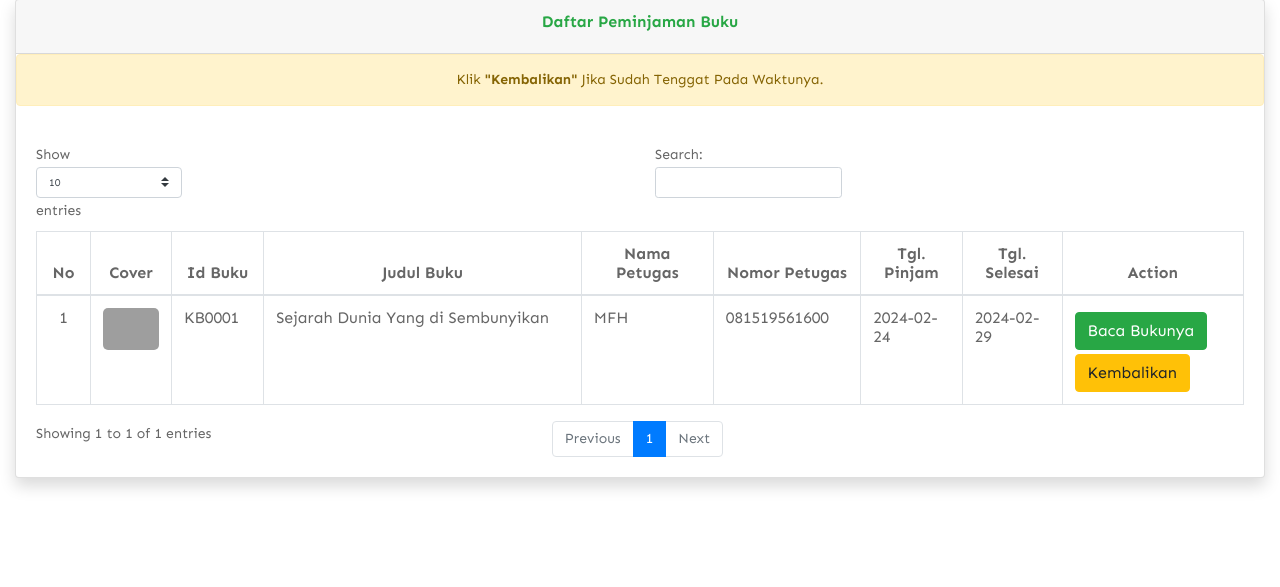
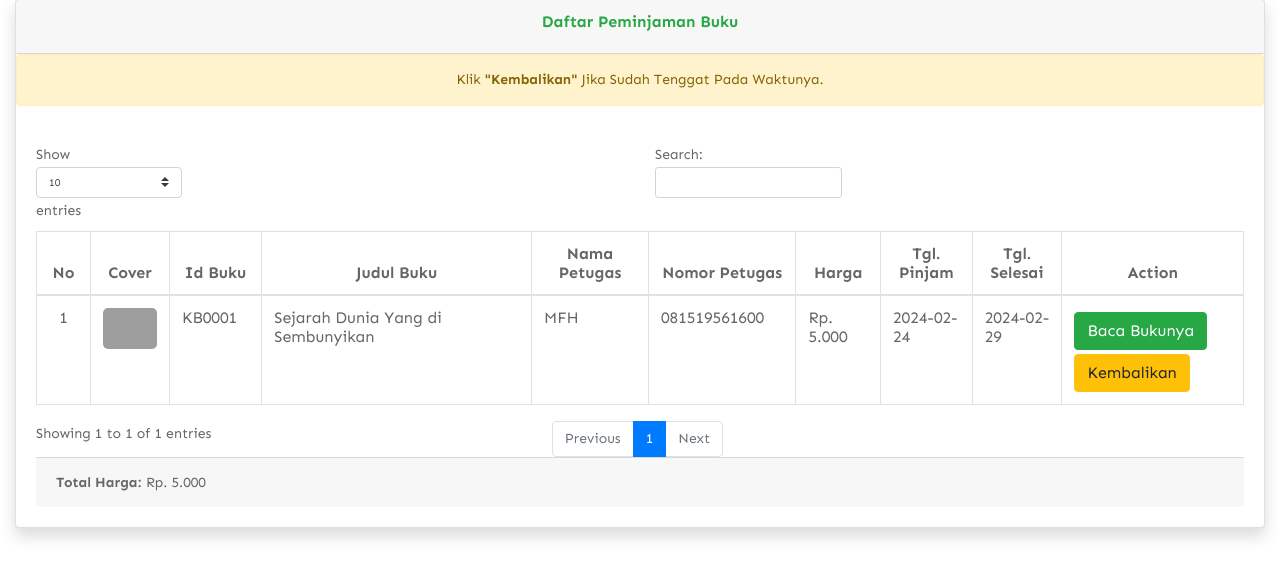
Before and after one commit to Fatih2704/ukk_fatih, a PHP site: page /DashboardMember/daftar_pinjam.php in a window 1280 px wide. Shown: the part 213-800 px from the top of the page. Run offline with PHP 8.4, Linux system fonts and the light colour scheme; a user stored in the database is signed in; data comes from the database, SQL or seed files in the repository; some libraries are stand-ins or nearby versions; grey boxes are pictures that could not be loaded.

Commit message:
tambah harga

```diff
--- a/DashboardAdmin/peminjaman.php
+++ b/DashboardAdmin/peminjaman.php
@@ -184,13 +184,13 @@ INNER JOIN user ON peminjaman.id_user = user.id");
                       <th>Cover</th>
                       <th>ID Buku</th>
                       <th>Judul Buku</th>
+                      <th>Harga Buku</th>
                       <th>NISN</th>
                       <th>Nama</th>
                       <th>Nama Petugas</th>
                       <th>Tgl. Pinjam</th>
                       <th>Tgl. Selesai</th>
                       <th>Status</th>
-
                     </tr>
                   </thead>
                   <tbody>
@@ -207,6 +207,7 @@ INNER JOIN user ON peminjaman.id_user = user.id");
 
                           <td><?= $item["id_buku"]; ?></td>
                           <td><?= $item["judul"]; ?></td>
+                          <td><?= $item["harga"]; ?></td>
                           <td><?= $item["nisn"]; ?></td>
                           <td><?= $item["nama"]; ?></td>
                           <td><?= $item["username"]; ?></td>
--- a/DashboardMember/daftar_pinjam.php
+++ b/DashboardMember/daftar_pinjam.php
@@ -31,6 +31,7 @@ member.nisn AS nisn,
 member.nama AS nama,
 user.username AS username,
 user.no_telp AS no_telp,
+peminjaman.harga AS harga,
 peminjaman.tgl_pinjam AS tgl_pinjam,
 peminjaman.tgl_kembali AS tgl_kembali,
 peminjaman.status AS status
@@ -146,7 +147,7 @@ WHERE peminjaman.nisn = '$nisn' AND peminjaman.status IN ($statusString)");
               if ($item['status'] == 1 && !$alertDisplayed) {
             ?>
                 <div class="alert alert-warning" align="center">
-                  Klik <strong>"Kembalikan"</strong>  Jika Sudah Tenggat Pada Waktunya.
+                  Klik <strong>"Kembalikan"</strong> Jika Sudah Tenggat Pada Waktunya.
                 </div>
             <?php
                 $alertDisplayed = true; // Set variabel ini menjadi true agar alert hanya ditampilkan sekali.
@@ -165,6 +166,7 @@ WHERE peminjaman.nisn = '$nisn' AND peminjaman.status IN ($statusString)");
                       <th>Judul Buku</th>
                       <th>Nama Petugas</th>
                       <th>Nomor Petugas</th>
+                      <th>Harga</th>
                       <th>Tgl. Pinjam</th>
                       <th>Tgl. Selesai</th>
                       <th width="100">Action</th>
@@ -173,9 +175,15 @@ WHERE peminjaman.nisn = '$nisn' AND peminjaman.status IN ($statusString)");
                   <tbody>
                     <?php
                     $no = 1; // Nomor urut dimulai dari 1
+                    $totalHarga = 0; // Inisialisasi total harga
+
                     if (isset($peminjaman) && is_array($peminjaman) && count($peminjaman) > 0) {
                       foreach ($peminjaman as $item) :
+                        // Menghapus karakter non-angka seperti "Rp." dan "."
+                        $hargaBuku = floatval(preg_replace("/[^0-9]/", "", $item['harga']));
+                        $totalHarga += $hargaBuku; // Menambahkan harga buku ke total
                     ?>
+
                         <tr>
                           <td align="center"><?php echo $no++ ?></td>
                           <td align="center">
@@ -185,6 +193,7 @@ WHERE peminjaman.nisn = '$nisn' AND peminjaman.status IN ($statusString)");
                           <td><?= $item["judul"]; ?></td>
                           <td><?= $item["username"]; ?></td>
                           <td><?= $item["no_telp"]; ?></td>
+                          <td><?= $item["harga"]; ?></td>
                           <td><?= $item["tgl_pinjam"]; ?></td>
                           <td><?= $item["tgl_kembali"]; ?></td>
                           <td>
@@ -212,6 +221,10 @@ WHERE peminjaman.nisn = '$nisn' AND peminjaman.status IN ($statusString)");
                     ?>
                   </tbody>
                 </table>
+              </div>
+              <div class="card-footer">
+                <strong>Total Harga: </strong>
+                Rp. <?= number_format($totalHarga, 0, ',', '.'); ?>
               </div>
             </div>
           </div>
```
Also changed, not shown: DashboardPetugas/setuju.php (+14 -9 lines), DashboardPetugas/tidaksetuju.php (+12 -4 lines).
